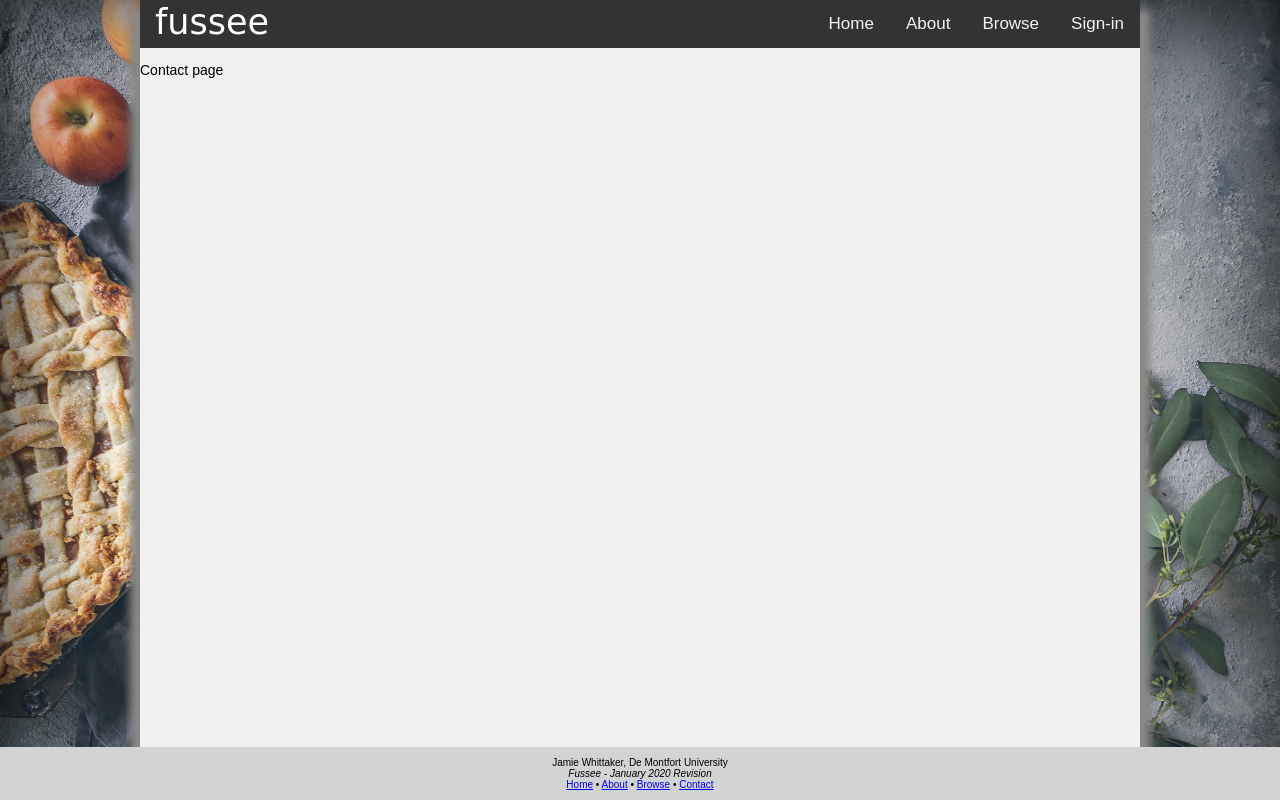
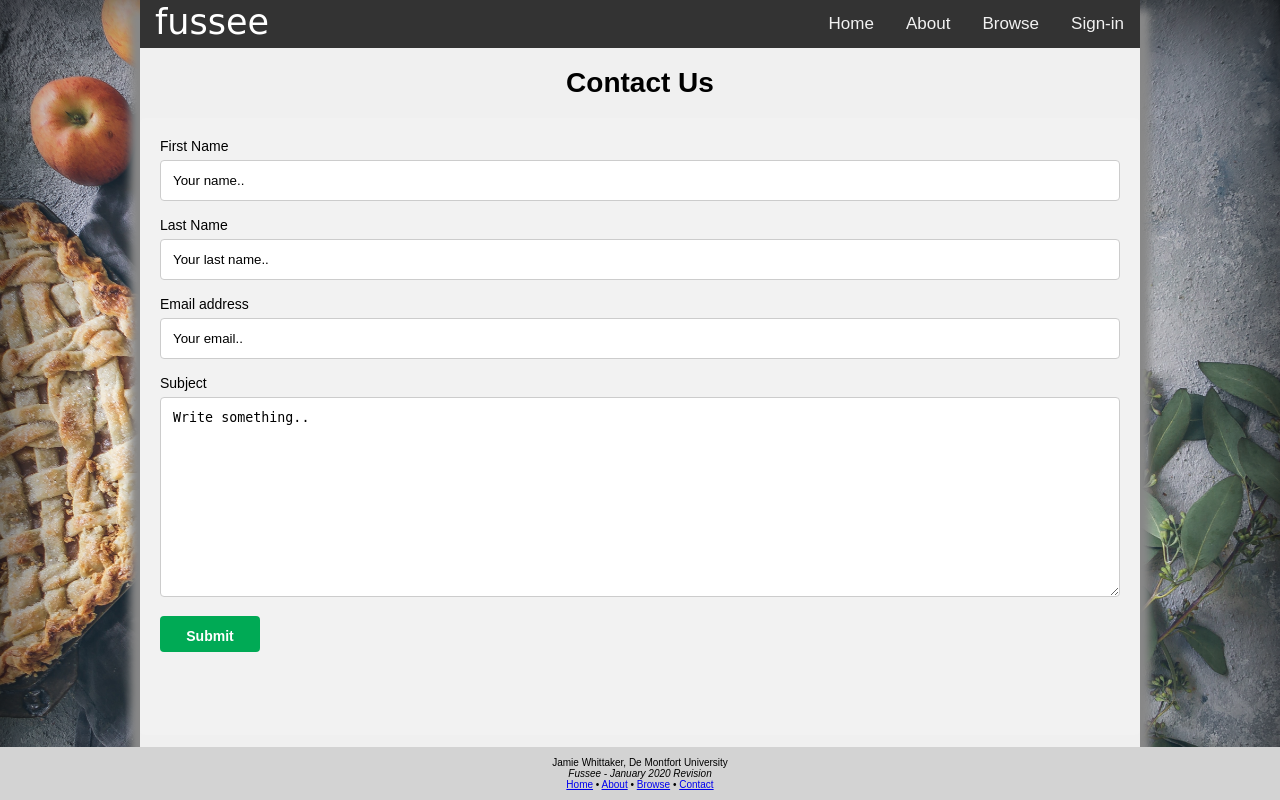
Before and after one commit to jamiewhittaker/fussee, a PHP site: template includes/app/templates/contact.html.twig in a window 1280 px wide. Run offline with PHP 8.4, Linux system fonts and the light colour scheme; the template is opened without the code that fills it, so the values that code supplies are empty; some libraries are stand-ins or nearby versions; some web fonts are replaced.

Commit message:
Added contact page

```diff
--- a/includes/app/templates/contact.html.twig
+++ b/includes/app/templates/contact.html.twig
@@ -1,6 +1,43 @@
 {% extends 'layout.html.twig' %}
 {% block title %}Fussee{% endblock %}
 {% block content %}
+    <style>
+        /* Style inputs with type="text", select elements and textareas */
+        input[type=text], select, textarea {
+            width: 100%; /* Full width */
+            padding: 12px; /* Some padding */
+            border: 1px solid #ccc; /* Gray border */
+            border-radius: 4px; /* Rounded borders */
+            box-sizing: border-box; /* Make sure that padding and width stays in place */
+            margin-top: 6px; /* Add a top margin */
+            margin-bottom: 16px; /* Bottom margin */
+            resize: vertical /* Allow the user to vertically resize the textarea (not horizontally) */
+        }
+
+        /* Style the submit button with a specific background color etc */
+        input[type=submit] {
+            background-color: #00aa55;
+            color: white;
+            padding: 12px 20px;
+            border: none;
+            border-radius: 4px;
+            cursor: pointer;
+        }
+
+        /* When moving the mouse over the submit button, add a darker green color */
+        input[type=submit]:hover {
+            background-color: #45a049;
+        }
+
+        /* Add a background color and some padding around the form */
+        .container {
+            border-radius: 5px;
+            background-color: #f2f2f2;
+            padding: 20px;
+        }
+
+    </style>
+
 
     <div id="wrapper">
         <body>
@@ -15,11 +52,32 @@
             </div>
         </div>
 
+        <h1 align="center">Contact Us</h1>
         <div id="loginImage">
             <object type="image/svg+xml" data="assets/contact_us.svg" width="250px" align="center"></object>
         </div>
 
-        <p>Contact page</p>
+        <div class="container">
+            <form action="action_page.php">
+
+                <label for="fname">First Name</label>
+                <input type="text" id="fname" name="firstname" placeholder="Your name..">
+
+                <label for="lname">Last Name</label>
+                <input type="text" id="lname" name="lastname" placeholder="Your last name..">
+
+                <label for="lname">Email address</label>
+                <input type="text" id="email" name="email" placeholder="Your email..">
+
+                <label for="subject">Subject</label>
+                <textarea id="subject" name="subject" placeholder="Write something.." style="height:200px"></textarea>
+
+                <input type="submit" value="Submit">
+
+                <br><br><br><br>
+
+            </form>
+        </div>
         </body>
     </div>
 {% endblock %}
```
Also changed, not shown: assets/search.svg (added).
